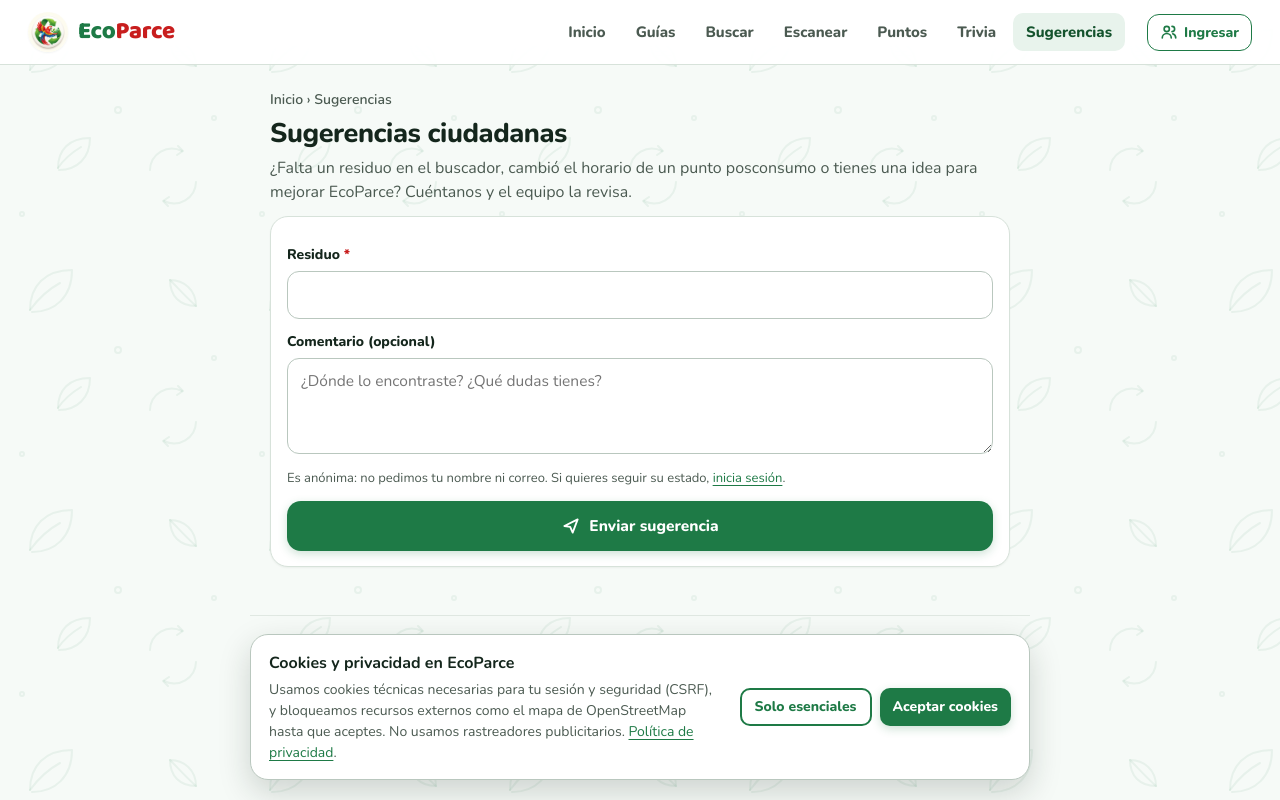
After one commit to INGFRANCISCOVICENT/ecoparce, a Django app: page /sugerencias/ in a window 1280 px wide. The commit adds this page. Run offline with Django 5.2, Linux system fonts and the light colour scheme; data that the repository does not hold is empty; parts of the project's set-up code (start-up, migrations or seed data) failed here and were passed over.

Commit message:
feat(v1.3.1): centro de sugerencias ciudadanas y compartir enlace de la app

```diff
--- /dev/null
+++ b/apps/buscador/templates/buscador/sugerencias.html
@@ -0,0 +1,53 @@
+{% extends 'base.html' %}{% load static eco %}
+{% block titulo %}Sugerencias y reportes{% endblock %}
+{% block contenido %}
+<div class="crumb"><a href="{% url 'core:inicio' %}">Inicio</a> › Sugerencias</div>
+<h1>Sugerencias ciudadanas</h1>
+<p class="mut">¿Falta un residuo en el buscador, cambió el horario de un punto posconsumo o tienes una idea para mejorar EcoParce? Cuéntanos y el equipo la revisa.</p>
+
+<section class="card" style="margin-top:12px">
+  <form method="post" action="{% url 'buscador:sugerir' %}" novalidate>{% csrf_token %}
+    <input type="hidden" name="origen" value="pagina">
+    {% include 'includes/campo.html' with campo=form.termino %}
+    {% include 'includes/campo.html' with campo=form.comentario %}
+    <div class="oculto" aria-hidden="true">{{ form.sitio_web }}</div>
+    <p class="xs mut" style="margin:8px 0 12px">{% if user.is_authenticated %}Quedará asociada a tu cuenta para que sigas su estado en «Mi cuenta».{% else %}Es anónima: no pedimos tu nombre ni correo. Si quieres seguir su estado, <a href="{% url 'account_login' %}?next={% url 'buscador:sugerir' %}">inicia sesión</a>.{% endif %}</p>
+    <button class="btn p full" type="submit">{% icono 'send' 20 '#fff' %}Enviar sugerencia</button>
+  </form>
+</section>
+
+{% if mias %}
+<h2>Tus sugerencias enviadas</h2>
+<div class="card">
+  <table>
+    <thead><tr><th>Sugerencia</th><th class="right">Estado</th></tr></thead>
+    <tbody>
+      {% for s in mias %}
+      <tr>
+        <td><strong>{{ s.termino }}</strong><div class="xs mut">{{ s.fecha_hora|date:"j M Y" }}</div></td>
+        <td class="right"><span class="st {{ s.estado|clase_estado }}">{{ s.get_estado_display }}</span></td>
+      </tr>
+      {% endfor %}
+    </tbody>
+  </table>
+</div>
+{% endif %}
+
+{% if recientes %}
+<h2>Aportes recientes de la comunidad</h2>
+<p class="xs mut" style="margin-top:-4px">Registro transparente y anónimo ({{ total_atendidas }} atendida{{ total_atendidas|pluralize }} por el equipo editorial).</p>
+<div class="card">
+  <table>
+    <thead><tr><th>Residuo o aporte</th><th class="right">Estado</th></tr></thead>
+    <tbody>
+      {% for s in recientes %}
+      <tr>
+        <td><strong>{{ s.termino }}</strong>{% if s.comentario %}<div class="xs mut">{{ s.comentario|truncatechars:90 }}</div>{% endif %}</td>
+        <td class="right"><span class="st {{ s.estado|clase_estado }}">{{ s.get_estado_display }}</span></td>
+      </tr>
+      {% endfor %}
+    </tbody>
+  </table>
+</div>
+{% endif %}
+{% endblock %}
--- a/apps/buscador/views.py
+++ b/apps/buscador/views.py
@@ -4,14 +4,13 @@ from django.conf import settings
 from django.contrib import messages
 from django.shortcuts import redirect, render
 from django.urls import reverse
-from django.views.decorators.http import require_POST
 
 from apps.contenidos.models import EstadoContenido, Residuo
 from apps.core.seguridad import limitar
 from apps.core.texto import normalizar
 
 from .forms import SugerenciaForm
-from .models import Busqueda, Sugerencia
+from .models import Busqueda, EstadoSugerencia, Sugerencia
 
 
 def buscar_residuos(termino):
@@ -38,17 +37,39 @@ def buscar(request):
     })
 
 
-@require_POST
 def sugerir(request):
-    """RF-13: el visitante propone un residuo que no encontró. Límite por sesión y campo trampa contra robots."""
+    """RF-13: centro de sugerencias ciudadano (estilo CiudadReporta) y recepción desde el buscador."""
+    if request.method == 'GET':
+        recientes = Sugerencia.objects.filter(
+            estado__in=[EstadoSugerencia.ATENDIDA, EstadoSugerencia.PENDIENTE]
+        )[:8]
+        mias = request.user.sugerencias.all()[:10] if request.user.is_authenticated else []
+        return render(request, 'buscador/sugerencias.html', {
+            'form': SugerenciaForm(),
+            'recientes': recientes,
+            'mias': mias,
+            'total_atendidas': Sugerencia.objects.filter(estado=EstadoSugerencia.ATENDIDA).count(),
+        })
+
+    desde_pagina = request.POST.get('origen') == 'pagina'
+    destino_ok = 'buscador:sugerir' if desde_pagina else 'buscador:buscar'
     form = SugerenciaForm(request.POST)
     ahora = time.time()
     envios = [t for t in request.session.get('sugerencias', []) if ahora - t < 3600]
     # Doble límite: por sesión y por huella temporal de red (no se guarda la IP, RN-08)
     if len(envios) >= settings.SUGERENCIAS_MAX_POR_HORA or not limitar(request, 'sugerencia', settings.SUGERENCIAS_MAX_POR_HORA * 2, 3600):
         messages.error(request, 'Ya recibimos varias sugerencias tuyas. Inténtalo más tarde.')
-        return redirect('buscador:buscar')
+        return redirect(destino_ok)
     if not form.is_valid():
+        if desde_pagina:
+            recientes = Sugerencia.objects.filter(
+                estado__in=[EstadoSugerencia.ATENDIDA, EstadoSugerencia.PENDIENTE]
+            )[:8]
+            mias = request.user.sugerencias.all()[:10] if request.user.is_authenticated else []
+            return render(request, 'buscador/sugerencias.html', {
+                'form': form, 'recientes': recientes, 'mias': mias,
+                'total_atendidas': Sugerencia.objects.filter(estado=EstadoSugerencia.ATENDIDA).count(),
+            }, status=400)
         termino = request.POST.get('termino', '')
         resultados = buscar_residuos(termino)
         return render(request, 'buscador/buscar.html', {'q': termino, 'principal': None, 'otros': resultados[:5],
@@ -59,7 +80,7 @@ def sugerir(request):
     envios.append(ahora)
     request.session['sugerencias'] = envios
     messages.success(request, '¡Gracias, parce! Revisaremos tu sugerencia y la agregaremos pronto.')
-    return redirect('buscador:buscar')
+    return redirect(destino_ok)
 
 
 def escanear(request):
--- a/apps/core/views.py
+++ b/apps/core/views.py
@@ -86,6 +86,7 @@ def sitemap_xml(request):
         ('/escanear/', 'monthly', '0.8'),
         ('/puntos/', 'weekly', '0.9'),
         ('/trivia/', 'weekly', '0.8'),
+        ('/sugerencias/', 'weekly', '0.7'),
         ('/privacidad/', 'yearly', '0.3'),
         ('/terminos/', 'yearly', '0.3'),
         ('/licencias/', 'yearly', '0.3'),
--- a/apps/trivia/templates/trivia/resultado.html
+++ b/apps/trivia/templates/trivia/resultado.html
@@ -44,5 +44,7 @@
   <button class="btn {% if siguiente_nivel %}o{% else %}p{% endif %} full" type="submit">{% icono 'refresh' 20 %}Volver a jugar Nivel {{ partida.nivel }}</button>
 </form>
 <a class="btn o full" style="margin-top:10px" href="{% url 'trivia:inicio' %}">{% icono 'game' 20 '#1E7A46' %}Ver todos los niveles e insignias</a>
+<button class="btn o full" style="margin-top:10px" type="button" data-compartir data-url="{{ SITE_URL }}{% url 'trivia:inicio' %}" data-titulo="Saqué {{ partida.puntaje }}/{{ partida.total_preguntas }} en el Nivel {{ partida.nivel }} de la Trivia EcoParce">{% icono 'share' 20 '#1E7A46' %}Compartir mi resultado y la app</button>
+<p id="aviso-copiado" class="aviso ok" role="status" aria-live="polite" hidden style="margin-top:10px">Enlace copiado. ¡Reta a un amigo a superar tu puntaje!</p>
 <a class="btn o full" style="margin-top:10px" href="{% url 'core:inicio' %}">{% icono 'home' 20 '#1E7A46' %}Volver al inicio</a>
 {% endblock %}
--- a/templates/base.html
+++ b/templates/base.html
@@ -36,6 +36,7 @@
     <a class="{% activo '/escanear/' %}" {% aria_actual '/escanear/' %} href="{% url 'buscador:escanear' %}">Escanear</a>
     <a class="{% activo '/puntos/' %}" {% aria_actual '/puntos/' %} href="{% url 'contenidos:puntos' %}">Puntos</a>
     <a class="{% activo '/trivia/' %}" {% aria_actual '/trivia/' %} href="{% url 'trivia:inicio' %}">Trivia</a>
+    <a class="{% activo '/sugerencias/' %}" {% aria_actual '/sugerencias/' %} href="{% url 'buscador:sugerir' %}">Sugerencias</a>
   </nav>
   {% if user.is_authenticated %}
   <a class="cuenta" href="{% if user.es_personal %}{% url 'estadisticas:resumen' %}{% else %}{% url 'cuentas:mi_cuenta' %}{% endif %}" aria-label="Mi cuenta">{% icono 'users' 18 %}<span>{{ user.nombre.split.0|truncatechars:12 }}</span></a>
```
Also changed, not shown: apps/buscador/tests.py (+10 -0 lines), apps/core/templates/core/inicio.html (+21 -1 lines), CHANGELOG.md, 1 other file.
